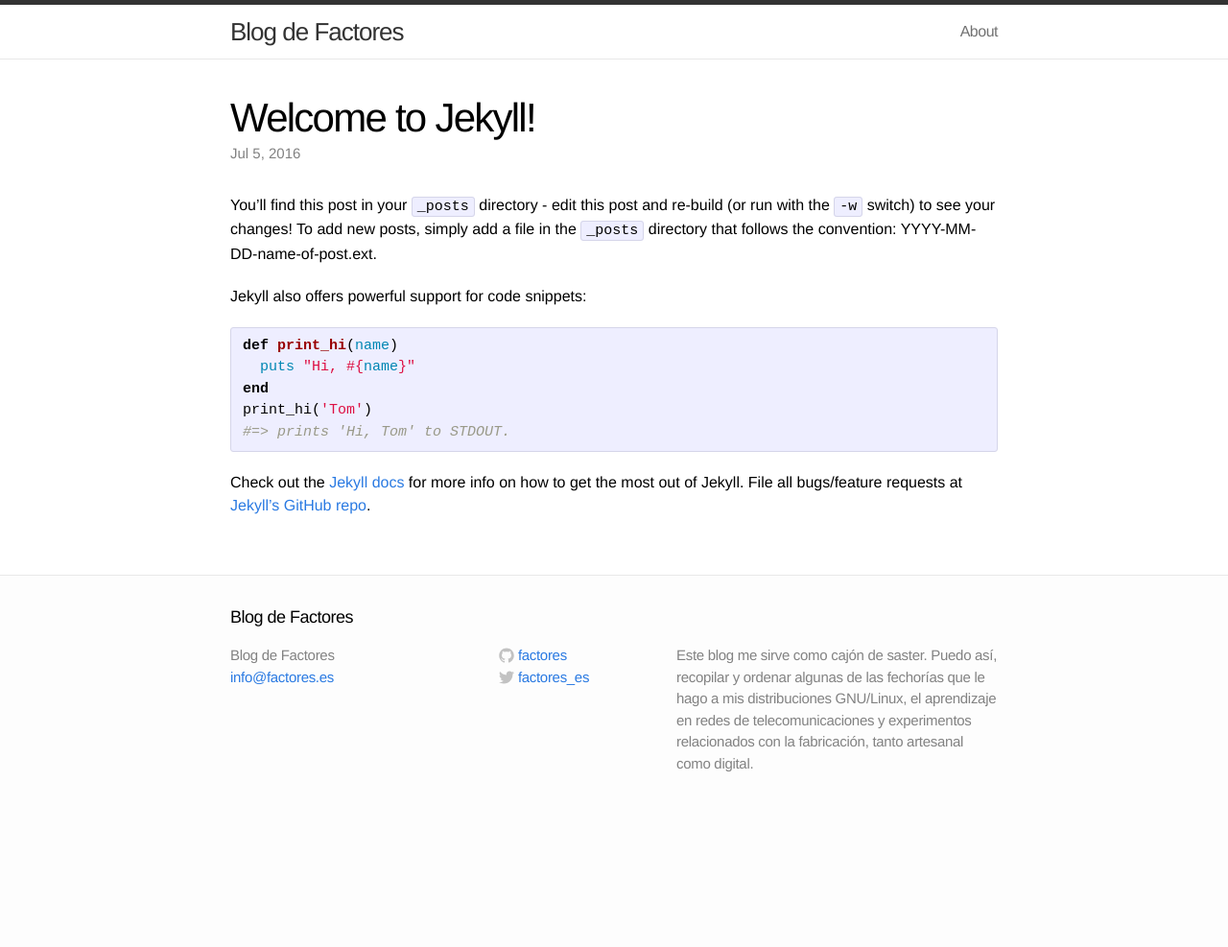
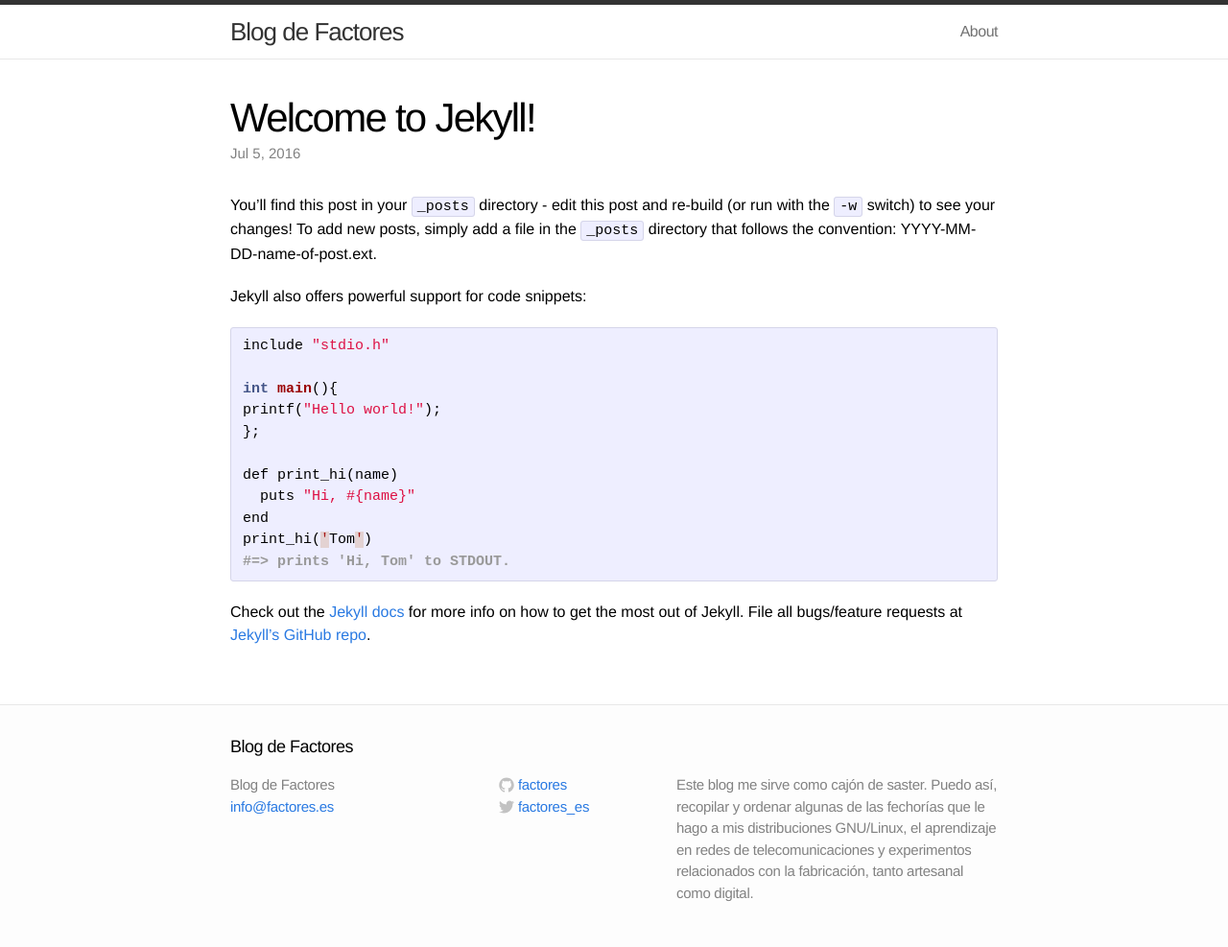
Before and after one commit to ddelaviuda/ddelaviuda.github.io, a Jekyll site: the page built from _posts/2016-07-05-welcome-to-jekyll.markdown, in a window 1280 px wide. Shown: the whole page at 96% size. Built offline with Jekyll 4.4.1, drawn with Linux system fonts in a browser that asks for light colours; before the commit the page ends 900 px from its top, so only the background shows below that.

Commit message:
actualizado post git con highlight

```diff
--- a/_posts/2016-07-05-welcome-to-jekyll.markdown
+++ b/_posts/2016-07-05-welcome-to-jekyll.markdown
@@ -10,7 +10,13 @@
 
 Jekyll also offers powerful support for code snippets:
 
-{% highlight ruby %}
+{% highlight C %}
+include "stdio.h"
+
+int main(){
+printf("Hello world!");
+};
+
 def print_hi(name)
   puts "Hi, #{name}"
 end
```
